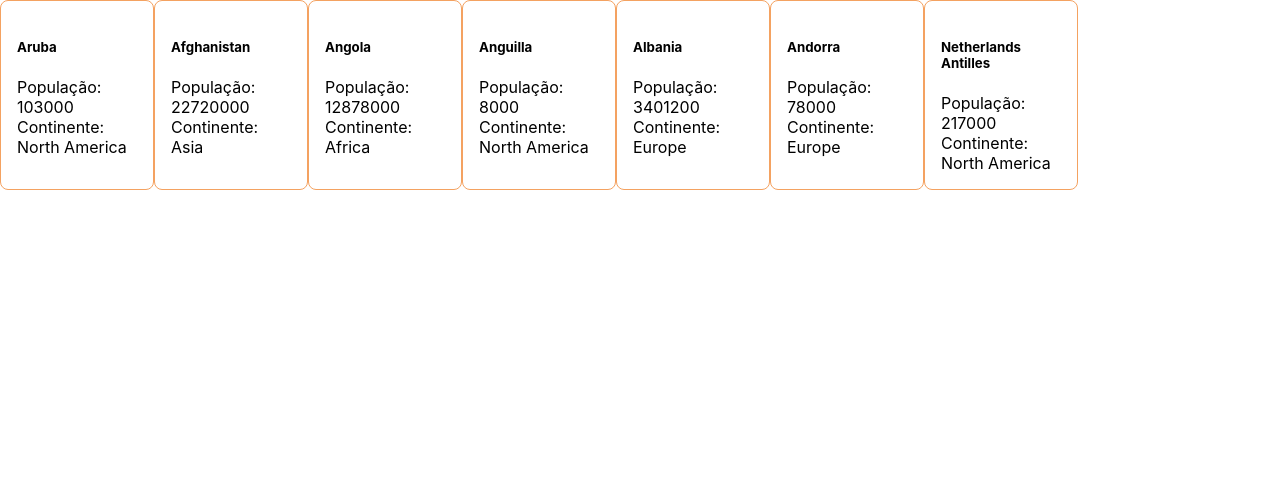
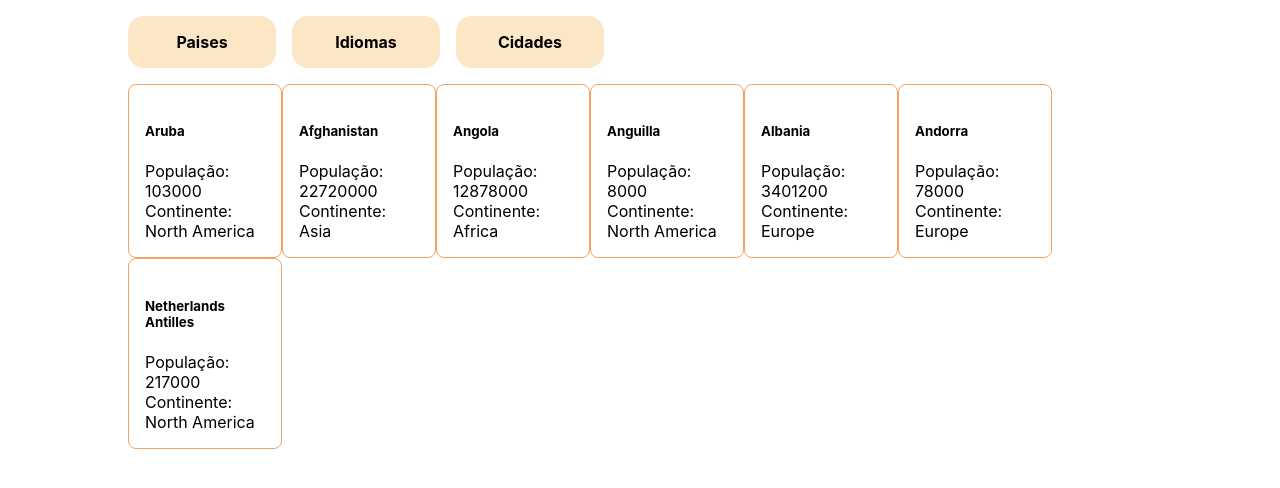
Before and after one commit to vitordigitalhousetn15/front_world, a React (Create React App) app: page / in a window 1280 px wide. Shown: the top 488 px of the page. Built offline with nearby package versions, Linux system fonts and the light colour scheme.

Commit message:
add: onClick fn

```diff
--- a/src/App.css
+++ b/src/App.css
@@ -1,38 +1,37 @@
-.App {
-  text-align: center;
-}
-
 .country-wrapper {
   display: flex;
   flex-wrap: wrap;
 }
 
-@media (prefers-reduced-motion: no-preference) {
-  .App-logo {
-    animation: App-logo-spin infinite 20s linear;
-  }
+:root {
+  --yellow: #fbe7c6;
+  --mint: #b4f8c8;
+  --blue: #a0e7e5;
+  --pink: #ffaebc;
 }
 
-.App-header {
-  background-color: #282c34;
-  min-height: 100vh;
+.container {
+  margin: 0 auto;
+  width: 1024px;
+}
+.tabs {
+  padding: 0;
   display: flex;
-  flex-direction: column;
-  align-items: center;
-  justify-content: center;
-  font-size: calc(10px + 2vmin);
-  color: white;
 }
-
-.App-link {
-  color: #61dafb;
+.tabs li {
+  border-radius: 16px;
+  background-color: var(--yellow);
+  cursor: pointer;
+  padding: 16px 24px;
+  font-weight: bold;
+  list-style: none;
+  margin-right: 16px;
+  min-width: 100px;
+  text-align: center;
 }
-
-@keyframes App-logo-spin {
-  from {
-    transform: rotate(0deg);
-  }
-  to {
-    transform: rotate(360deg);
-  }
+.tabs li.active {
+  background-color: var(--blue);
 }
+.tabs li:hover {
+  background-color: var(--mint);
+}
--- a/src/App.js
+++ b/src/App.js
@@ -1,15 +1,34 @@
+import { useState } from "react";
 import "./App.css";
 import Card from "./components/Card";
 import worldService from "./services/world";
 
 function App() {
   const countries = worldService.getCountries();
+  let [activeTab, setActiveTab] = useState("country");
+
+  function onClickTab(event) {
+    setActiveTab(event.target.id)
+  }
 
   return (
     <main className="container">
+      <section>
+        <ul className="tabs">
+          <li id="country" onClick={onClickTab}>
+            Paises
+          </li>
+          <li id="language" onClick={onClickTab}>
+            Idiomas
+          </li>
+          <li id="city" onClick={onClickTab}>
+            Cidades
+          </li>
+        </ul>
+      </section>
       <div className="country-wrapper">
         {countries.map(function (country) {
-          return <Card country={country} />;
+          return <Card key={country.Name} country={country} />;
         })}
       </div>
     </main>
--- a/src/components/Card/card.css
+++ b/src/components/Card/card.css
@@ -2,6 +2,5 @@
   border: 1px solid #f4a261;
   border-radius: 8px;
   padding: 16px;
-  /* height: 120px; */
   width: 120px;
 }
```
